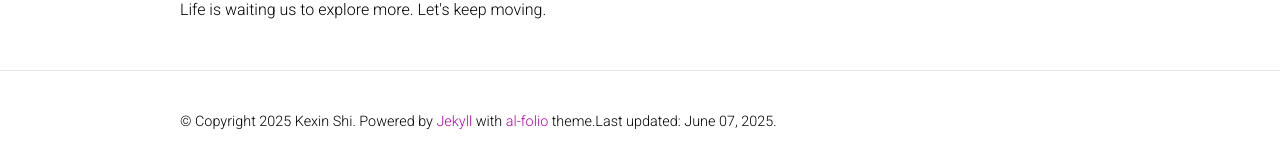
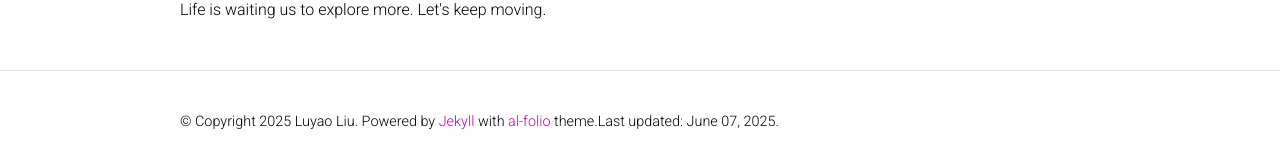
Before and after one commit to Luyao0LIU/luyao0liu.github.io, a Jekyll site: the page built from _pages/about.md, in a window 1280 px wide and 900 px high, scrolled down 2401 px. Shown: the part 727-895 px from the top of the window. Built offline with Jekyll 4.4.1, drawn with Linux system fonts in a browser that asks for light colours; full-size pictures stand in for the smaller copies a plugin makes; comment, search, counter and statistics services are not loaded; a style sheet for code colours, icons or effects is not loaded; some of the changed text lies outside the part shown.

Commit message:
update _config.yml

```diff
--- a/_config.yml
+++ b/_config.yml
@@ -2,11 +2,11 @@
 # Site settings
 # -----------------------------------------------------------------------------
 
-title: Kexin Shi (石可心) # the website title (if blank, full name will be used instead)
-first_name: Kexin
+title: Luyao Liu (刘路瑶) # the website title (if blank, full name will be used instead)
+first_name: Luyao
 middle_name:
-last_name: Shi
-email: teenhaci@gmail.com
+last_name: Liu
+email: luyaoliu2001@gmail.com
 description: > # the ">" symbol means to ignore newlines until "footer_text:"
   A simple, whitespace theme for academics. Based on [*folio](https://github.com/bogoli/-folio) design.
 footer_text:
@@ -18,7 +18,7 @@
 lang: en # the language of your site (for example: en, fr, cn, ru, etc.)
 icon: icon.png  # the emoji used as the favicon (alternatively, provide image name in /assets/img/)
 
-url: https://tenhearts.github.io # the base hostname & protocol for your site
+url: https://luyao0liu.github.io # the base hostname & protocol for your site
 baseurl: # the subpath of your site, e.g. /blog/
 last_updated: true # set to true if you want to display last updated in the footer
 impressum_path:  # set to path to include impressum link in the footer, use the same path as permalink in a page, helps to conform with EU GDPR
```
